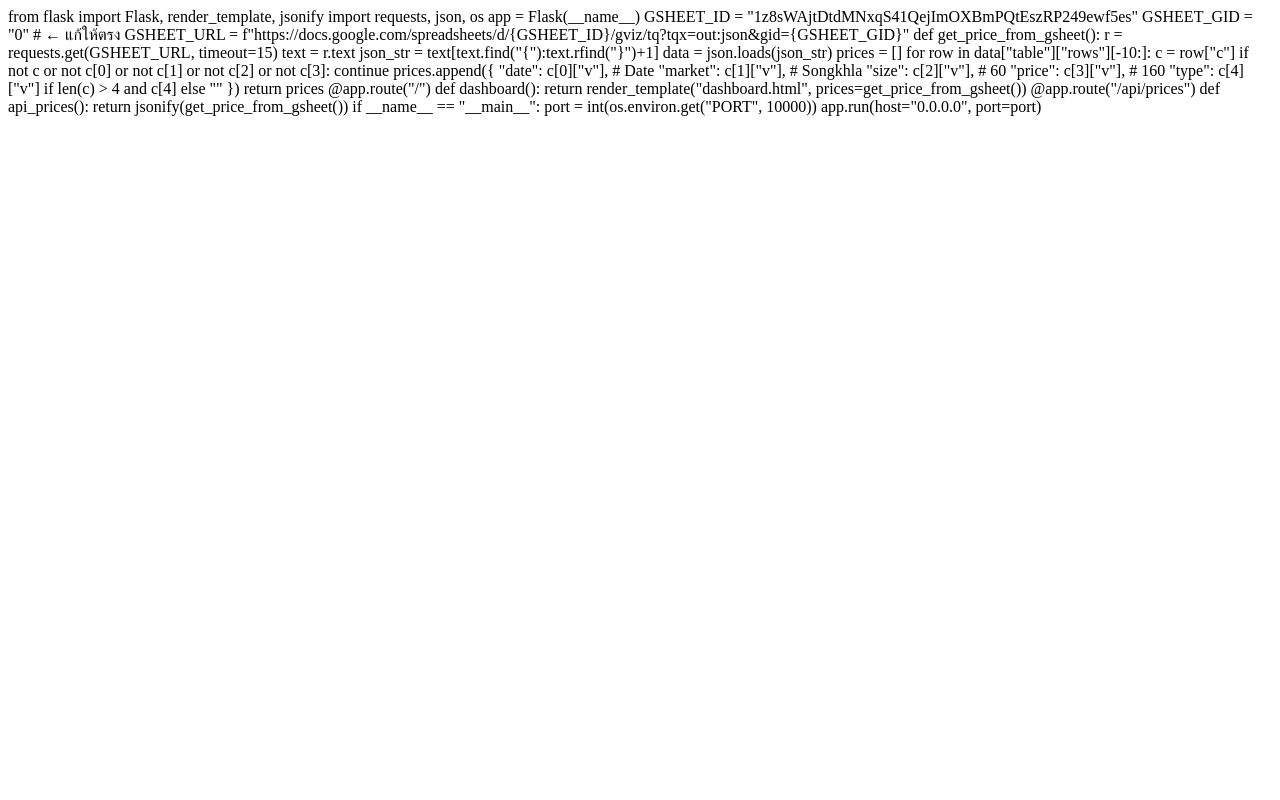
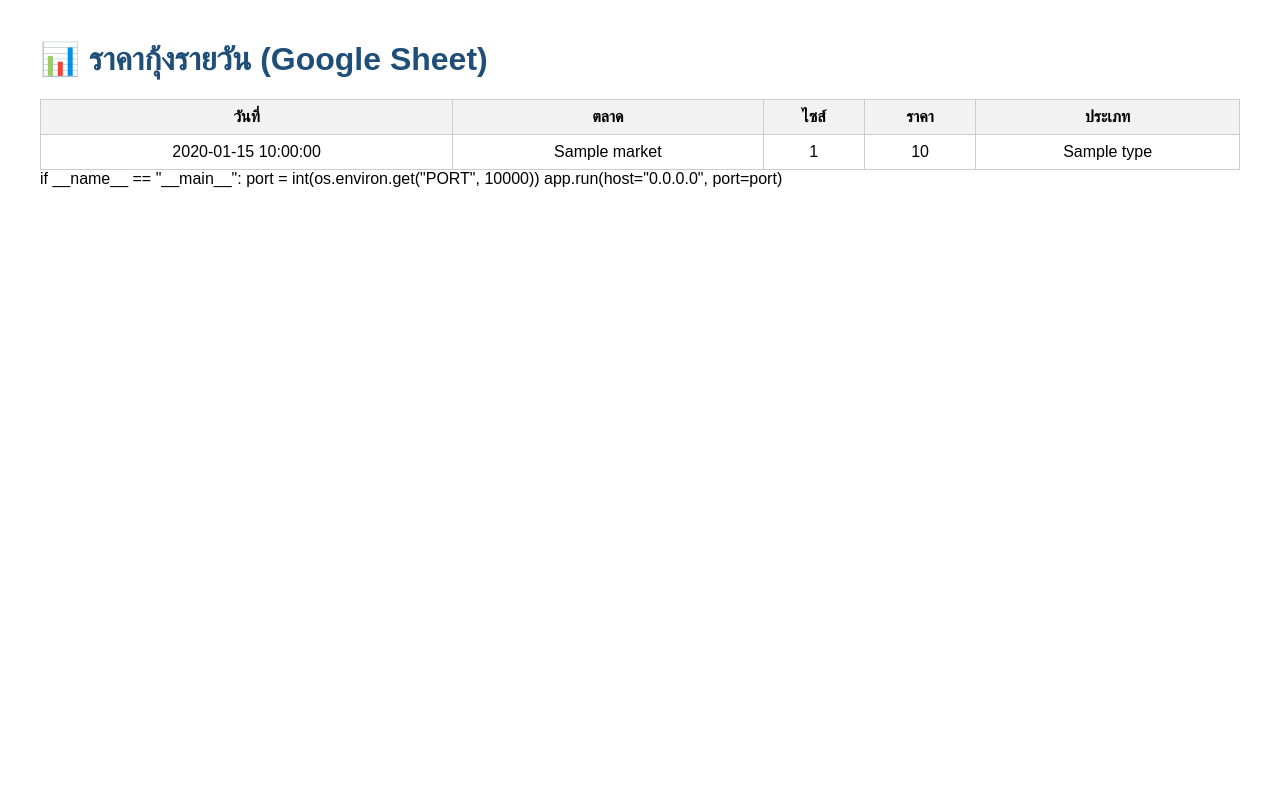
Before and after one commit to torsak6589-creator/thai-shrimp-industry-2026, a Flask app: template templates/dashboard.html in a window 1280 px wide. Run offline with Flask 3, Linux system fonts and the light colour scheme; the template is opened without the code that fills it: most values are stand-ins (such as "Sample title", 1, 10 or a date in 2020).

Commit message:
Update dashboard.html

```diff
--- a/templates/dashboard.html
+++ b/templates/dashboard.html
@@ -1,42 +1,46 @@
-from flask import Flask, render_template, jsonify
-import requests, json, os
+<!DOCTYPE html>
+<html lang="th">
+<head>
+    <meta charset="UTF-8">
+    <title>Thai Shrimp Industry 2026</title>
+    <style>
+        body { font-family: Arial, sans-serif; margin: 40px; }
+        h1 { color: #1f4e79; }
+        table { border-collapse: collapse; width: 100%; margin-top: 20px; }
+        th, td { border: 1px solid #ccc; padding: 8px; text-align: center; }
+        th { background: #f2f2f2; }
+    </style>
+</head>
+<body>
 
-app = Flask(__name__)
+<h1>📊 ราคากุ้งรายวัน (Google Sheet)</h1>
 
-GSHEET_ID = "1z8sWAjtDtdMNxqS41QejImOXBmPQtEszRP249ewf5es"
-GSHEET_GID = "0"  # ← แก้ให้ตรง
-GSHEET_URL = f"https://docs.google.com/spreadsheets/d/{GSHEET_ID}/gviz/tq?tqx=out:json&gid={GSHEET_GID}"
+<table>
+    <thead>
+        <tr>
+            <th>วันที่</th>
+            <th>ตลาด</th>
+            <th>ไซส์</th>
+            <th>ราคา</th>
+            <th>ประเภท</th>
+        </tr>
+    </thead>
+    <tbody>
+        {% for p in prices %}
+        <tr>
+            <td>{{ p.date }}</td>
+            <td>{{ p.market }}</td>
+            <td>{{ p.size }}</td>
+            <td>{{ p.price }}</td>
+            <td>{{ p.type }}</td>
+        </tr>
+        {% endfor %}
+    </tbody>
+</table>
 
-def get_price_from_gsheet():
-    r = requests.get(GSHEET_URL, timeout=15)
-    text = r.text
-    json_str = text[text.find("{"):text.rfind("}")+1]
-    data = json.loads(json_str)
+</body>
+</html>
 
-    prices = []
-    for row in data["table"]["rows"][-10:]:
-        c = row["c"]
-
-        if not c or not c[0] or not c[1] or not c[2] or not c[3]:
-            continue
-
-        prices.append({
-            "date": c[0]["v"],          # Date
-            "market": c[1]["v"],        # Songkhla
-            "size": c[2]["v"],          # 60
-            "price": c[3]["v"],         # 160
-            "type": c[4]["v"] if len(c) > 4 and c[4] else ""
-        })
-
-    return prices
-
-@app.route("/")
-def dashboard():
-    return render_template("dashboard.html", prices=get_price_from_gsheet())
-
-@app.route("/api/prices")
-def api_prices():
-    return jsonify(get_price_from_gsheet())
 
 if __name__ == "__main__":
     port = int(os.environ.get("PORT", 10000))
```
